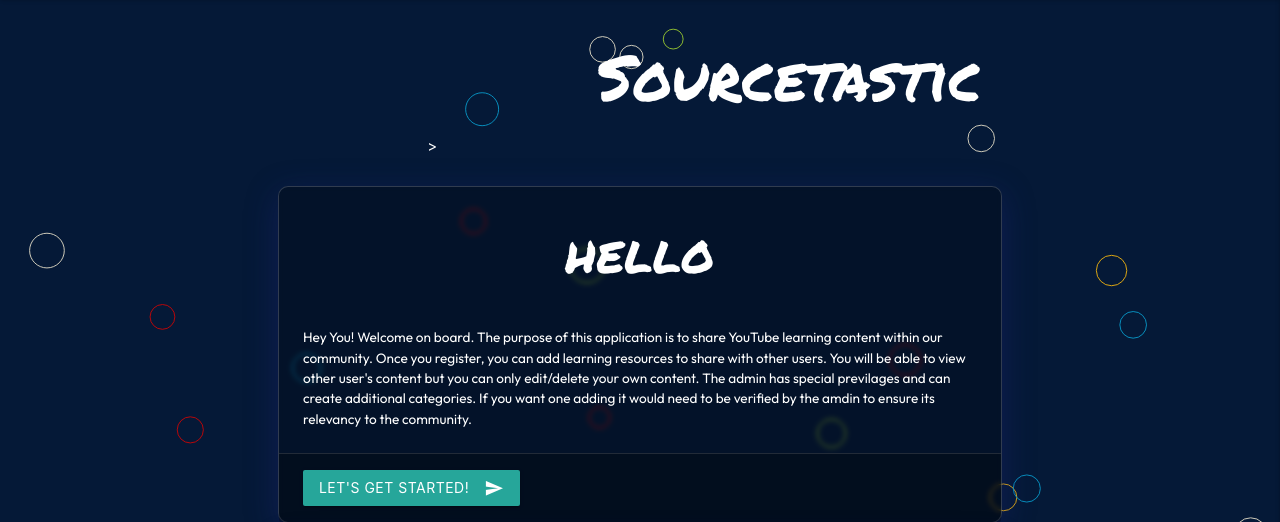
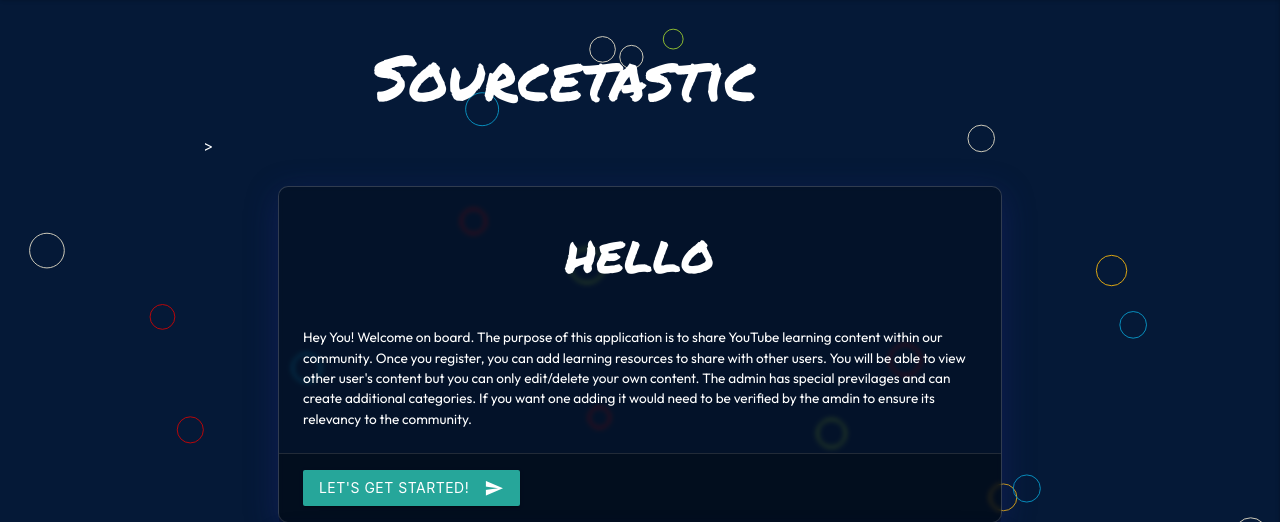
Before and after one commit to shaff600/Sourcetastic, a Flask app: page / in a window 1280 px wide. Shown: the part 64-586 px from the top of the page. Run offline with Flask 2, Linux system fonts and the light colour scheme; some libraries are stand-ins or nearby versions.

Commit message:
adjusted heading postioning

```diff
--- a/templates/home.html
+++ b/templates/home.html
@@ -3,7 +3,7 @@
 <div class="container">
 
 <div class="row">
-    <div class="col s12 m10 offset-m3">
+    <div class="col s12 m10 ">
    <h1 class="center-align">Sourcetastic</h1>>
     </div>
 </div>
```
